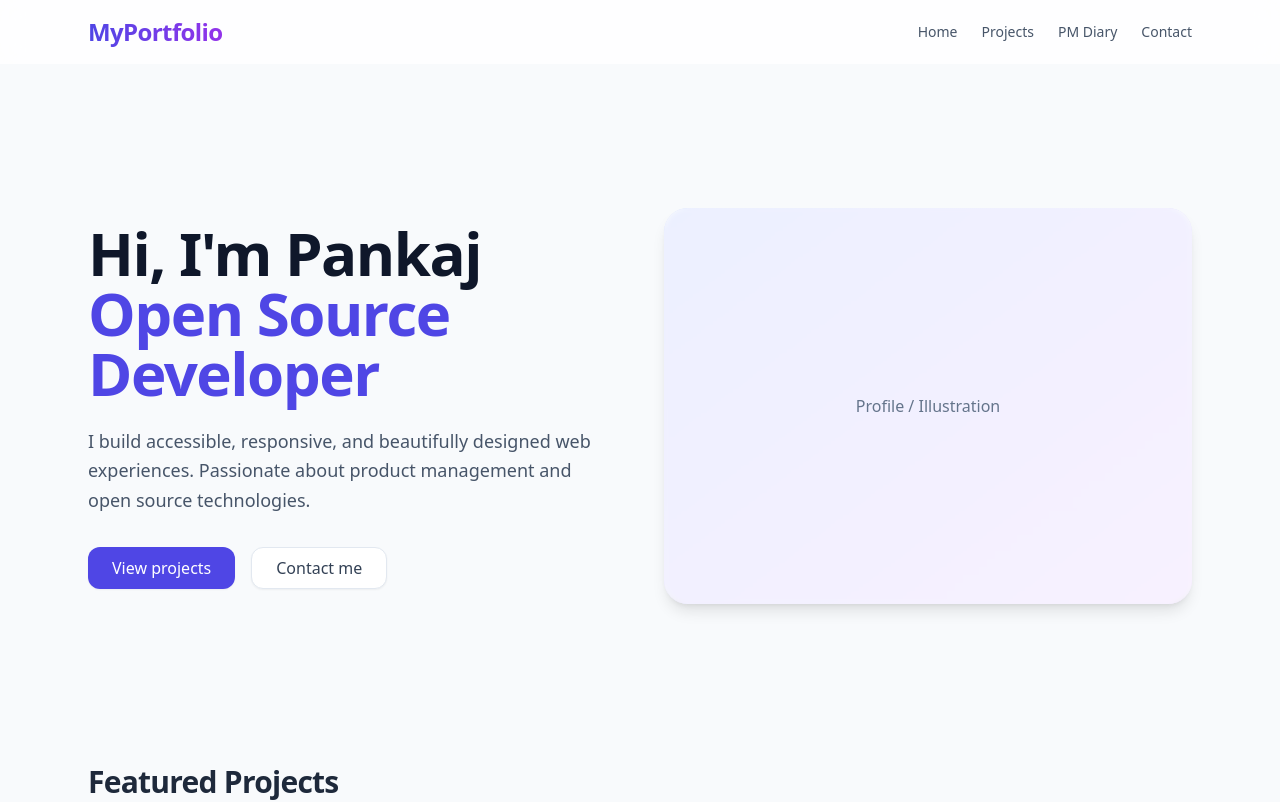
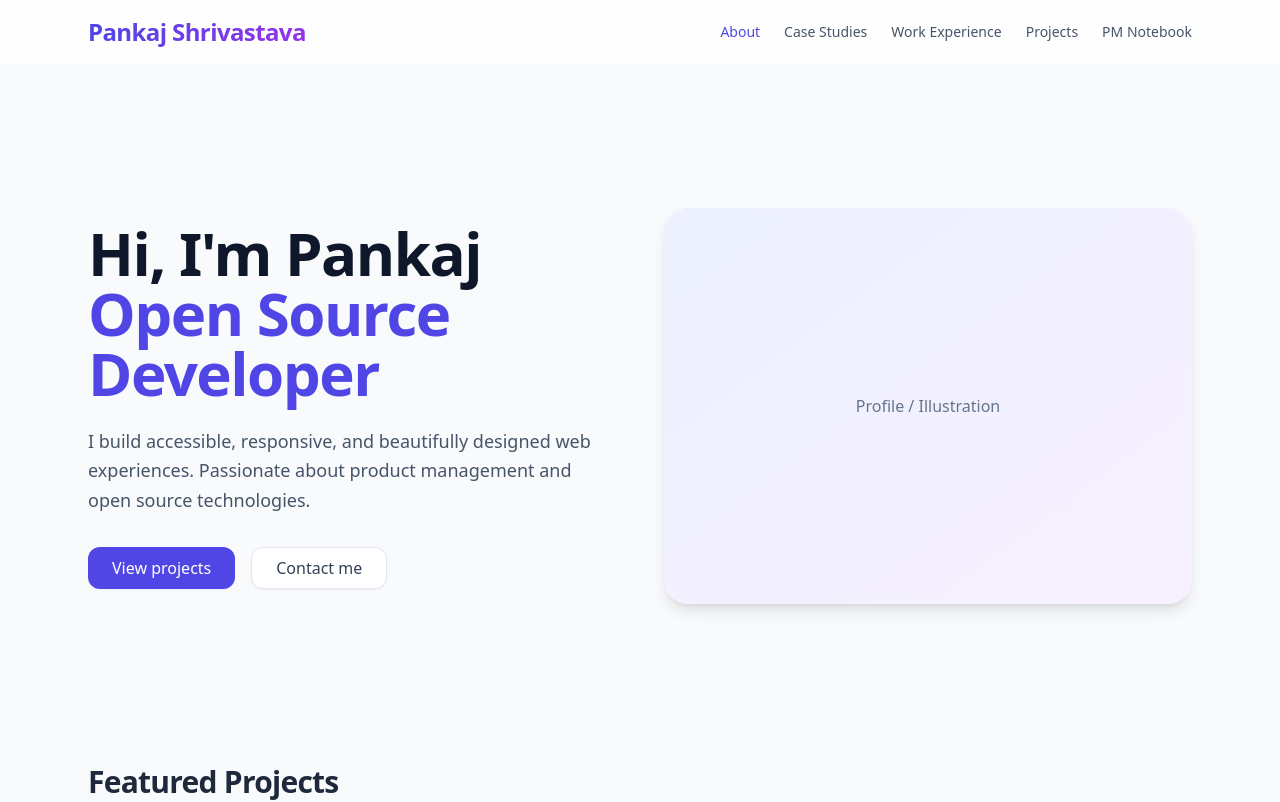
Before and after one commit to Pankaj-Shrivastava/my-portfolio-project, a React (Vite) app: page / in a window 1280 px wide. Shown: the top 802 px of the page. Built offline with nearby package versions, Linux system fonts and the light colour scheme; the HTML template or start-up script is replaced by a standard one.

Commit message:
Modified Menu Items

```diff
--- a/src/components/Header.jsx
+++ b/src/components/Header.jsx
@@ -1,23 +1,70 @@
-import React from 'react'
-import { Link } from 'react-router-dom'
+import React, { useState } from 'react'
+import { Link, useLocation } from 'react-router-dom'
 
 export default function Header() {
+  const [isMenuOpen, setIsMenuOpen] = useState(false);
+  const location = useLocation();
+
+  const scrollToTop = () => {
+    setIsMenuOpen(false);
+    window.scrollTo({ top: 0, behavior: 'smooth' });
+  };
+
+  const scrollToSection = (id) => {
+    setIsMenuOpen(false);
+    // Timeout ensures navigation from other pages (e.g. /pm-diary) completes before scrolling
+    setTimeout(() => {
+      const element = document.getElementById(id);
+      if (element) {
+        element.scrollIntoView({ behavior: 'smooth' });
+      }
+    }, 100);
+  };
+
+  const getLinkStyle = (path, hash) => {
+    const isActive = location.pathname === path && location.hash === hash;
+    return `text-sm font-medium transition-colors ${
+      isActive ? 'text-indigo-600' : 'text-slate-600 hover:text-indigo-600'
+    }`;
+  };
+
+  const getMobileLinkStyle = (path, hash) => {
+    const isActive = location.pathname === path && location.hash === hash;
+    return `text-base font-medium transition-colors block ${
+      isActive ? 'text-indigo-600' : 'text-slate-600 hover:text-indigo-600'
+    }`;
+  };
+
   return (
     <header className="w-full border-b border-slate-200 bg-white/80 backdrop-blur-md sticky top-0 z-50">
       <div className="container mx-auto px-6 py-4 max-w-6xl flex items-center justify-between">
-        <Link to="/" className="text-2xl font-extrabold text-transparent bg-clip-text bg-gradient-to-r from-indigo-600 to-purple-600 tracking-tight">MyPortfolio</Link>
+        <Link to="/" onClick={scrollToTop} className="text-2xl font-extrabold text-transparent bg-clip-text bg-gradient-to-r from-indigo-600 to-purple-600 tracking-tight">Pankaj Shrivastava</Link>
         <nav className="hidden md:flex gap-6 items-center">
-          <Link to="/" className="text-sm font-medium text-slate-600 hover:text-indigo-600 transition-colors">Home</Link>
-          <Link to="/#projects" className="text-sm font-medium text-slate-600 hover:text-indigo-600 transition-colors">Projects</Link>
-          <Link to="/pm-diary" className="text-sm font-medium text-slate-600 hover:text-indigo-600 transition-colors">PM Diary</Link>
-          <Link to="/#contact" className="text-sm font-medium text-slate-600 hover:text-indigo-600 transition-colors">Contact</Link>
+          <Link to="/" onClick={scrollToTop} className={getLinkStyle('/', '')}>About</Link>
+          <Link to="/#case-studies" onClick={() => scrollToSection('case-studies')} className={getLinkStyle('/', '#case-studies')}>Case Studies</Link>
+          <Link to="/#work-experience" onClick={() => scrollToSection('work-experience')} className={getLinkStyle('/', '#work-experience')}>Work Experience</Link>
+          <Link to="/#projects" onClick={() => scrollToSection('projects')} className={getLinkStyle('/', '#projects')}>Projects</Link>
+          <Link to="/pm-diary" className={getLinkStyle('/pm-diary', '')}>PM Notebook</Link>
         </nav>
         <div className="md:hidden">
-          <button aria-label="Open menu" className="p-2 rounded-md border border-slate-200 text-slate-600 hover:bg-slate-50">
-            ☰
+          <button
+            aria-label="Toggle menu"
+            onClick={() => setIsMenuOpen(!isMenuOpen)}
+            className="p-2 rounded-md border border-slate-200 text-slate-600 hover:bg-slate-50 w-10 h-10 flex items-center justify-center">
+            {isMenuOpen ? '✕' : '☰'}
           </button>
         </div>
       </div>
+      {/* Mobile Menu */}
+      {isMenuOpen && (
+        <nav className="md:hidden bg-white border-t border-slate-200 px-6 py-4 flex flex-col gap-4 shadow-lg absolute w-full">
+          <Link to="/" onClick={scrollToTop} className={getMobileLinkStyle('/', '')}>About</Link>
+          <Link to="/#case-studies" onClick={() => scrollToSection('case-studies')} className={getMobileLinkStyle('/', '#case-studies')}>Case Studies</Link>
+          <Link to="/#work-experience" onClick={() => scrollToSection('work-experience')} className={getMobileLinkStyle('/', '#work-experience')}>Work Experience</Link>
+          <Link to="/#projects" onClick={() => scrollToSection('projects')} className={getMobileLinkStyle('/', '#projects')}>Projects</Link>
+          <Link to="/pm-diary" onClick={() => setIsMenuOpen(false)} className={getMobileLinkStyle('/pm-diary', '')}>PM Notebook</Link>
+        </nav>
+      )}
     </header>
   )
 }
```
